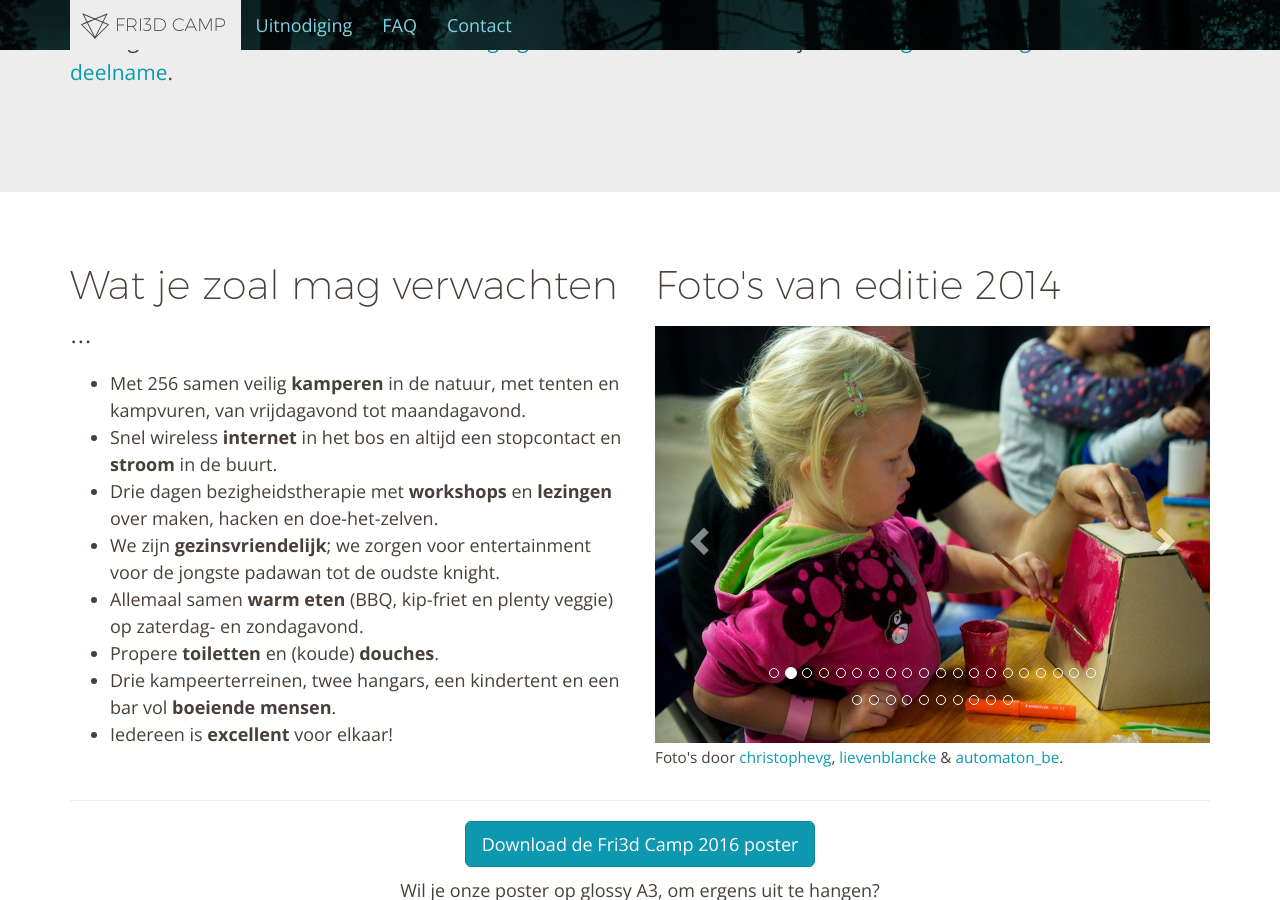
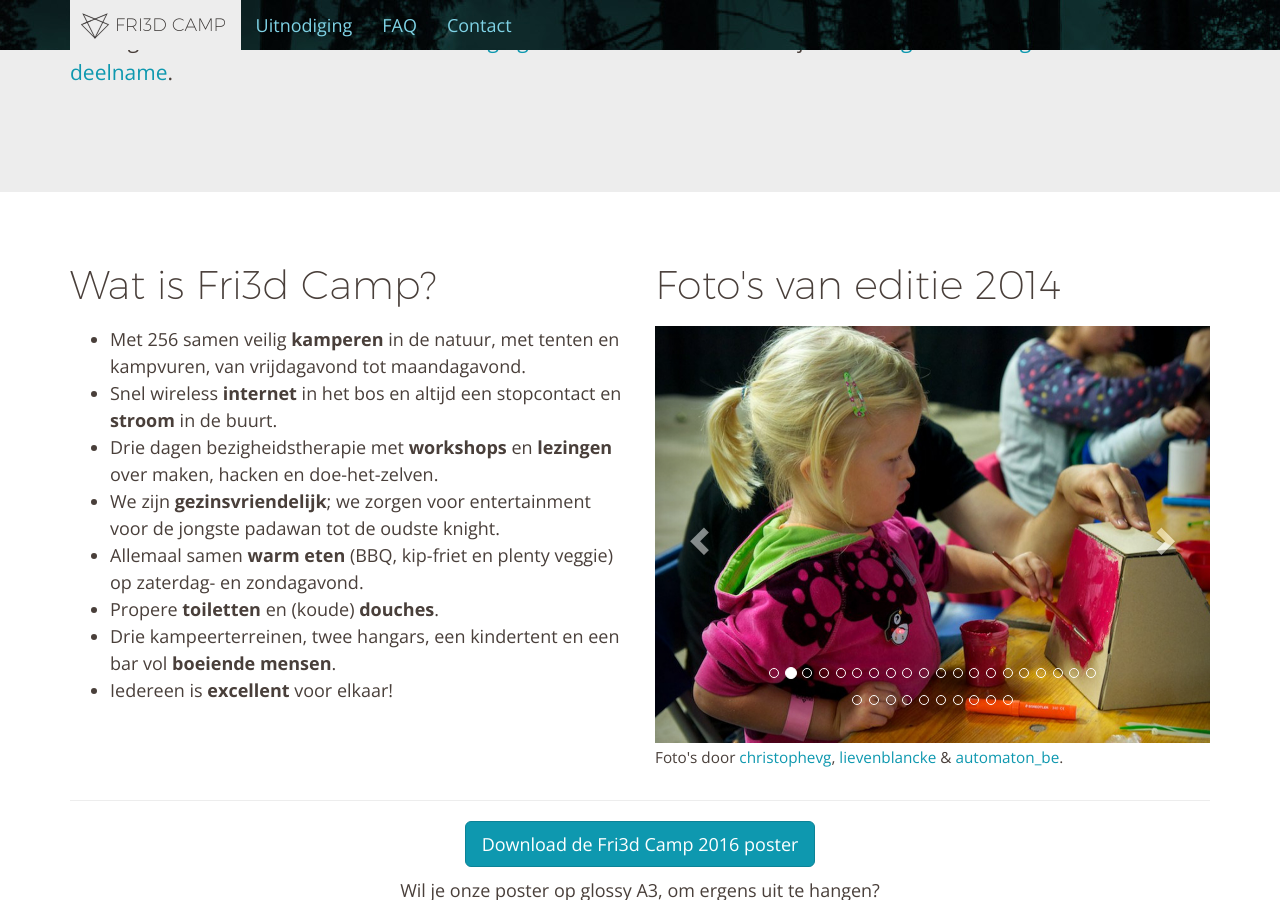
Before and after one commit to Fri3dCamp/fri3dweb2016, a Jekyll site: the page built from index.md, in a window 1280 px wide and 900 px high, scrolled down 549 px. Built offline with Jekyll 4.4.1, drawn with Linux system fonts in a browser that asks for light colours; nearby versions of some CDN libraries.

Commit message:
Changed title to avoid ugly wrapping

```diff
--- a/index.md
+++ b/index.md
@@ -9,7 +9,7 @@ intro: >
     </div>
 
 watisfri3d: >
-  <h2>Wat je zoal mag verwachten ...</h2>
+  <h2>Wat is Fri3d Camp?</h2>
   <ul>
   <li>Met 256 samen veilig <strong>kamperen</strong> in de natuur, met tenten en kampvuren, van vrijdagavond tot maandagavond.</li>
   <li>Snel wireless <strong>internet</strong> in het bos en altijd een stopcontact en <strong>stroom</strong> in de buurt.</li>
```
